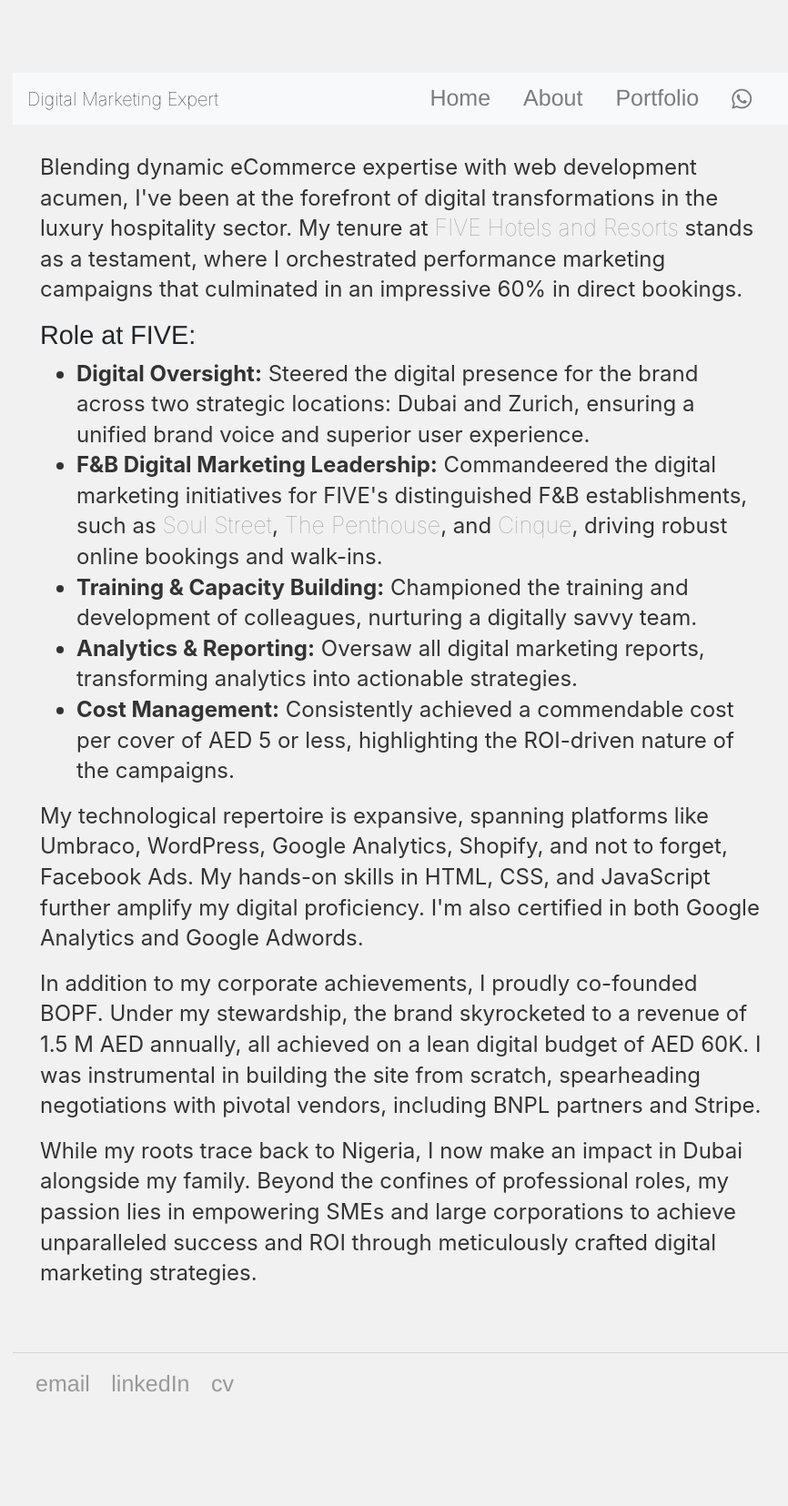
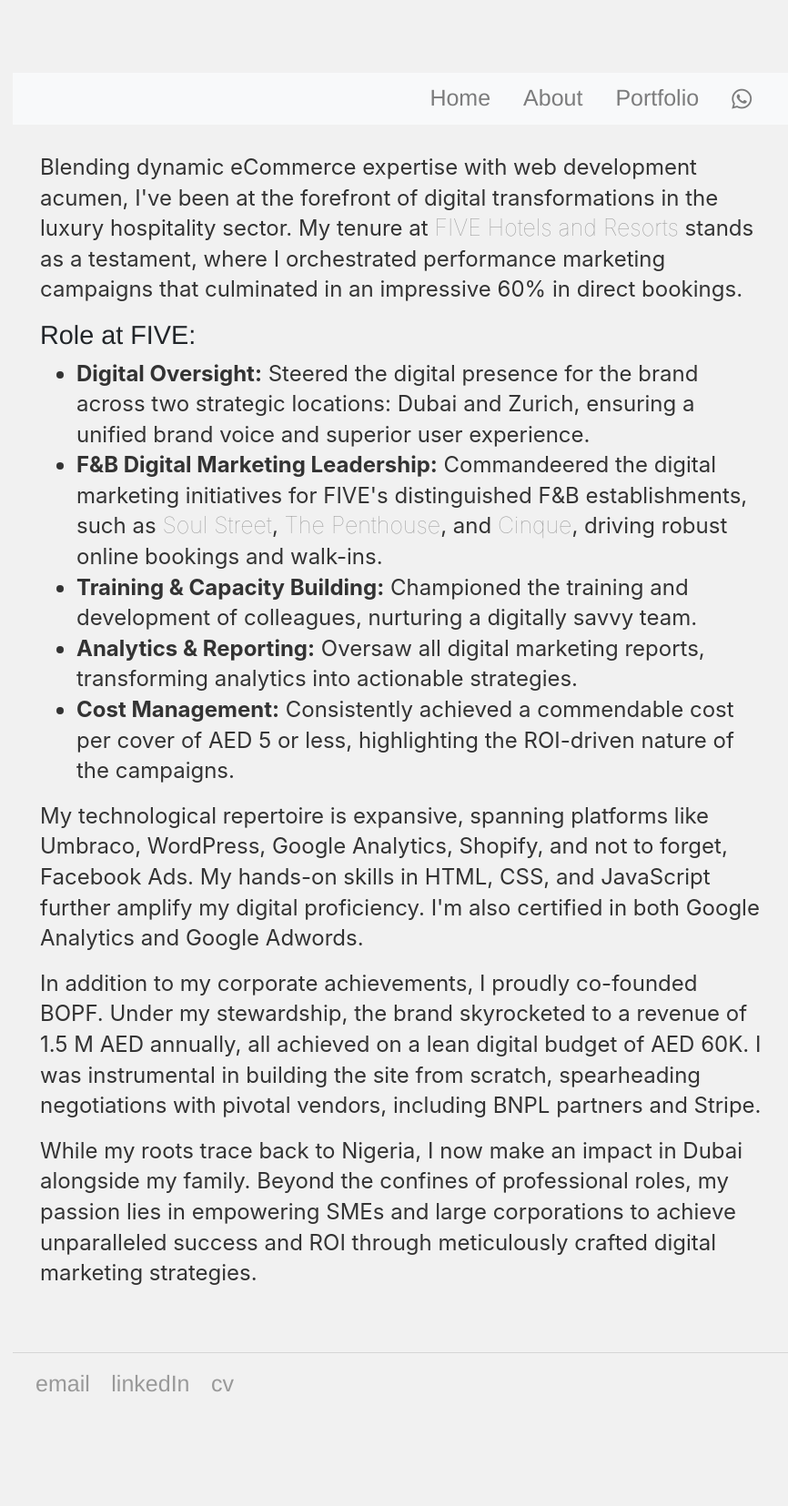
Before and after one commit to IfeanyiIbekwe/ifeanyiibekwe.github.io, a Jekyll site: the page built from about/index.html, in a window 1280 px wide. Shown: the whole page at 91% size, without its empty margins (198-1064 px from the left). Built offline with Jekyll 4.4.1, drawn with Linux system fonts in a browser that asks for light colours.

Commit message:
Update default.html

```diff
--- a/_layouts/default.html
+++ b/_layouts/default.html
@@ -39,7 +39,7 @@
 <body>
 <!-- Navbar -->
 <nav class="navbar navbar-expand-lg navbar-light bg-light">
-    <a class="navbar-brand" href="/"> Digital Marketing Expert</a>
+    <a class="navbar-brand" href="/"> </a>
     <button class="navbar-toggler" type="button" data-toggle="collapse" data-target="#navbarNav" aria-controls="navbarNav" aria-expanded="false" aria-label="Toggle navigation">
         <span class="navbar-toggler-icon"></span>
     </button>
```
Also changed, not shown: other parts of _layouts/default.html (+1 -1 lines).
